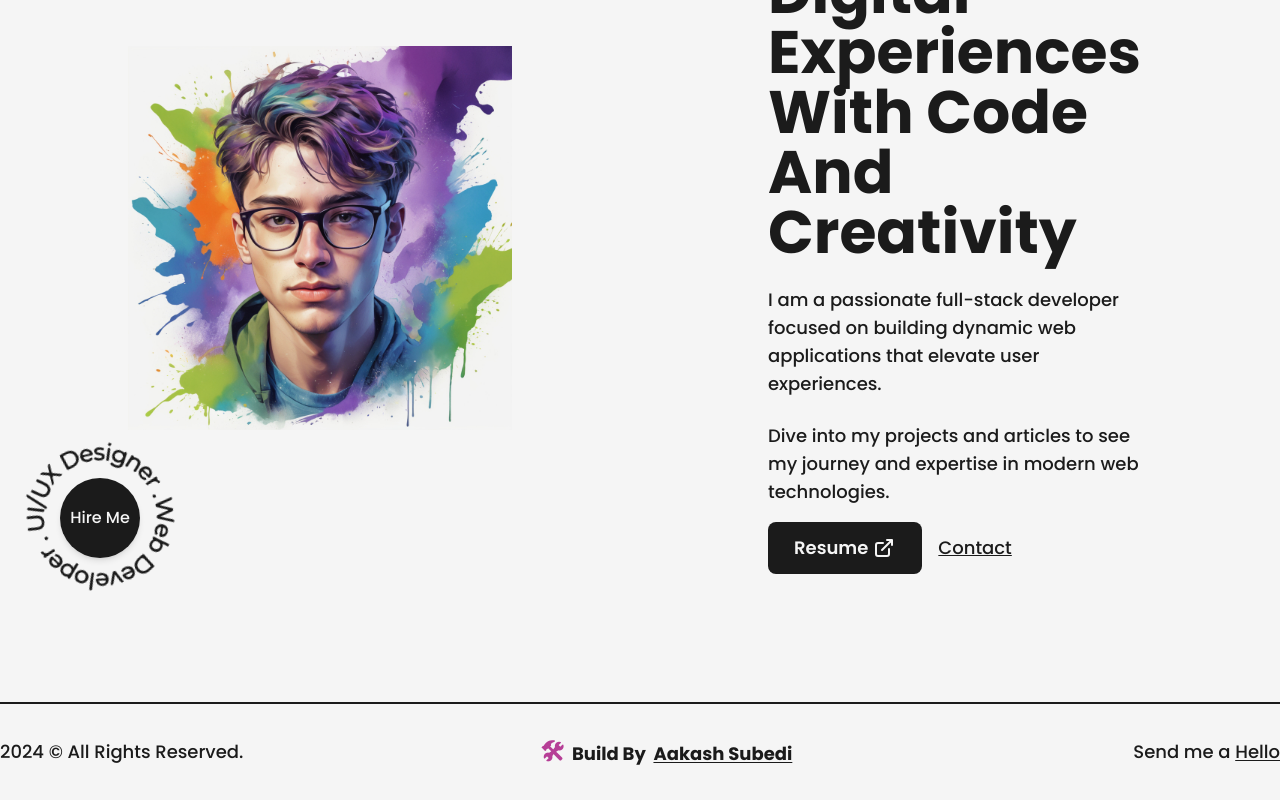
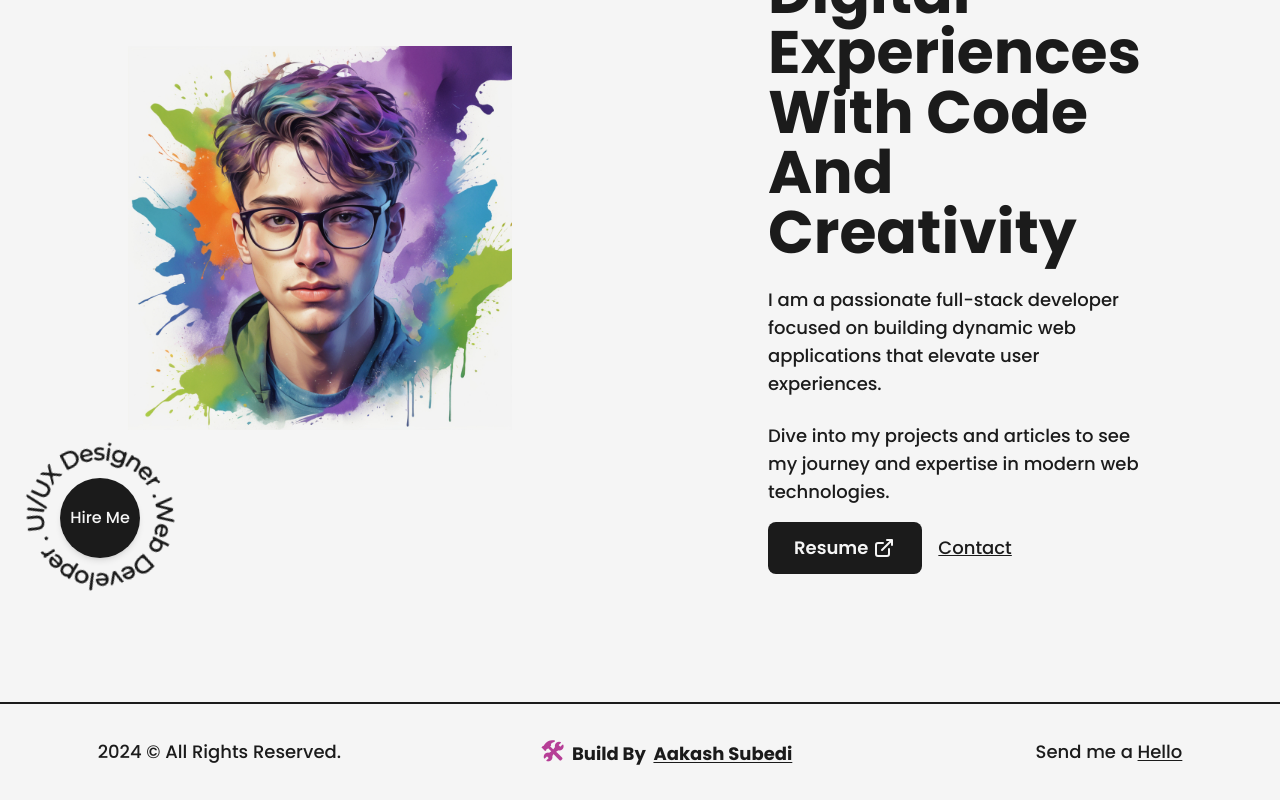
Before and after one commit to Ghost9841/aakash-subedi, a Next.js app: page / in a window 1280 px wide. Shown: the part 186-986 px from the top of the page. Built offline with nearby package versions, Linux system fonts and the light colour scheme.

Commit message:
Home Page Finally Done and NavBar is also done with Footer also completed (Might add things to footer lets see what happens

```diff
--- a/src/components/Footer.tsx
+++ b/src/components/Footer.tsx
@@ -6,7 +6,7 @@ const Footer = () => {
     <div>
       <footer className='w-full border-t-2 border-solid border-dark
       font-poppin font-medium text-lg'>
-        <span className='py-8   flex items-center  justify-between'>
+        <span className='py-8  flex items-center  justify-around'>
           {new Date().getFullYear()} &copy; All Rights Reserved.
         <div className='mr-12 font-poppin font-bold'>
           <span className='px-1 mr-1 text-primary text-2xl'>
@@ -16,7 +16,9 @@ const Footer = () => {
         <a href="https://linkedin.com/in/aakash-subedi-b5401b215/" target={'_blank'} className='underline
         underline-offset-2'>Aakash Subedi</a>
         </div>
-        <a href="/contact">Send me a <span className=' underline underline-offset-2'>Hello</span></a>
+       <div>
+         Send me a<a href='mailto:asubedi778@gmail.com'> <span className=' underline underline-offset-2'>Hello</span></a>
+        </div>
         </span>
       </footer>
     </div>
--- a/src/components/Hireme.tsx
+++ b/src/components/Hireme.tsx
@@ -10,7 +10,8 @@ const Hireme = () => {
       <CircularText className="fill-dark animate-spin-slow"/>
       <Link href='mailto:asubedi778@gmail.com' className=' flex items-center
       justify-center absolute left-1/2 top-1/2 -translate-x-1/2 -translate-y-1/2 bg-dark
-      font-poppin text-light shadow-md border-solid border-dark w-20 h-20 rounded-full'
+      font-poppin text-light shadow-md border-solid border-dark w-20 h-20 rounded-full
+      hover:bg-light hover:text-dark'
       target={'_blank'}>
         Hire Me
       </Link>
```
